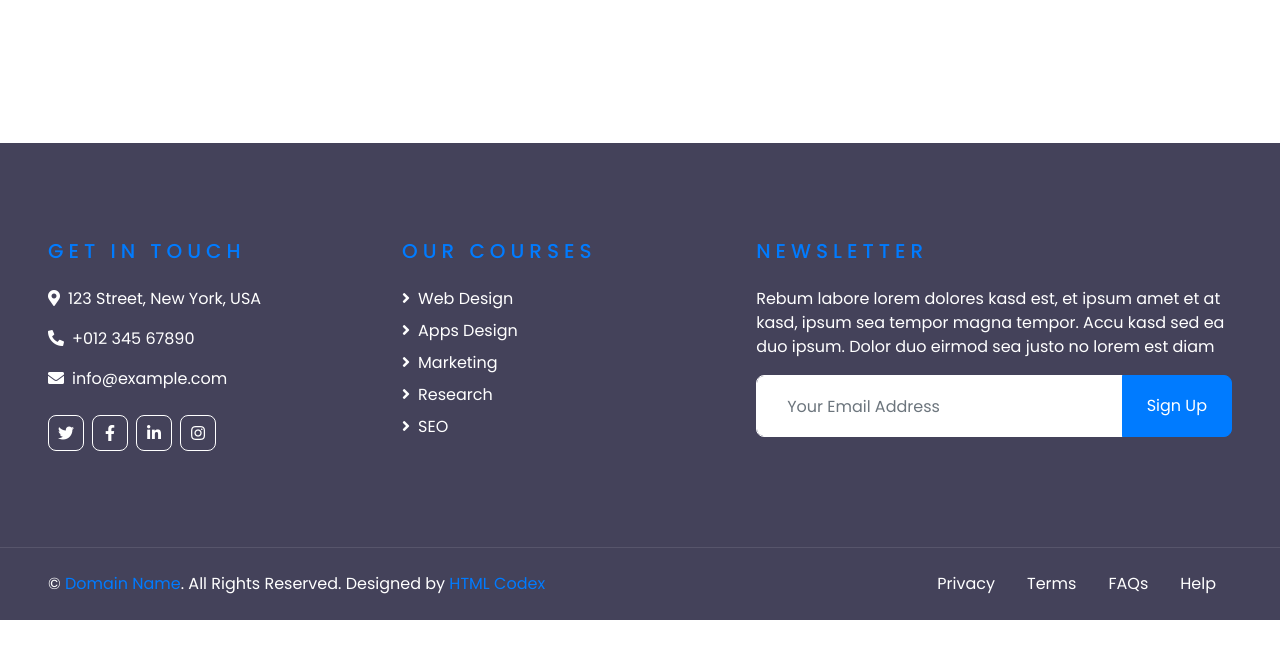
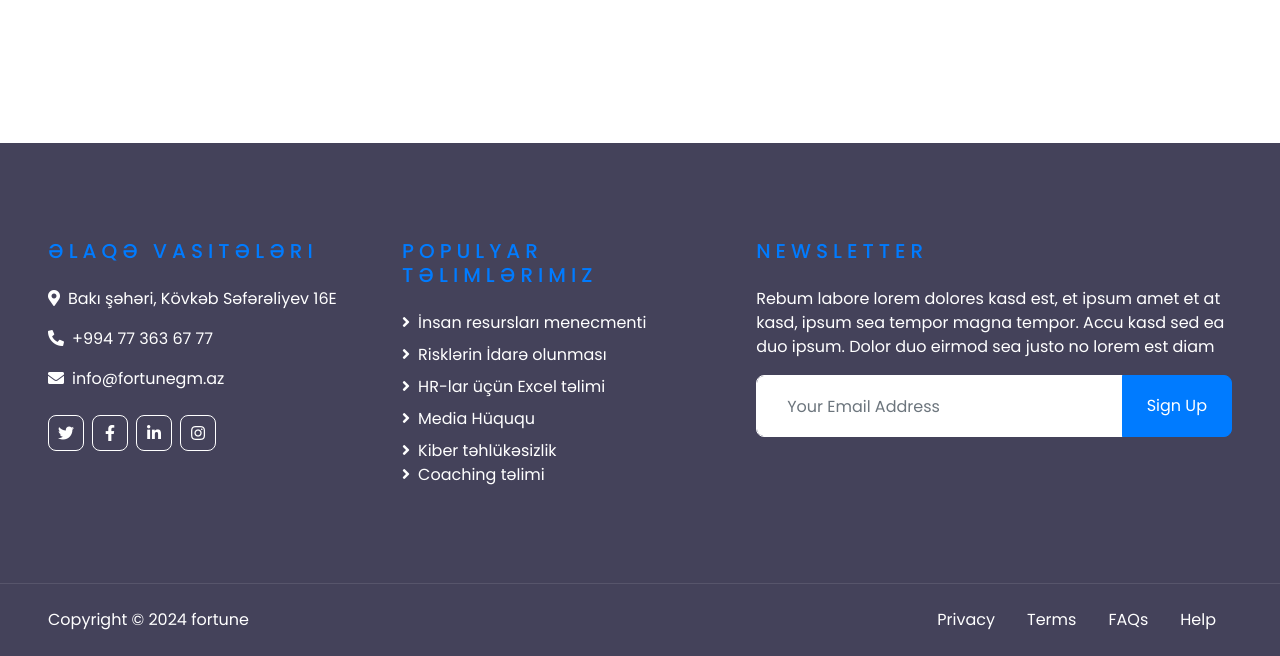
Before and after one commit to Orxan-Ibrahimov/GMC, a Laravel app: page /about in a window 1280 px wide. Shown: the part 2680-3336 px from the top of the page. Before the commit the page ends 3300 px from the top, so only its background shows below. Run offline with Laravel 10, Linux system fonts and the light colour scheme; some libraries are stand-ins or nearby versions.

Commit message:
LayoutContensFilled

```diff
--- a/resources/views/layout/partials/footer.blade.php
+++ b/resources/views/layout/partials/footer.blade.php
@@ -3,10 +3,10 @@
         <div class="col-lg-7 col-md-12">
             <div class="row">
                 <div class="col-md-6 mb-5">
-                    <h5 class="text-info text-uppercase mb-4" style="letter-spacing: 5px;">Get In Touch</h5>
-                    <p><i class="fa fa-map-marker-alt mr-2"></i>123 Street, New York, USA</p>
-                    <p><i class="fa fa-phone-alt mr-2"></i>+012 345 67890</p>
-                    <p><i class="fa fa-envelope mr-2"></i>info@example.com</p>
+                    <h5 class="text-info text-uppercase mb-4" style="letter-spacing: 5px;">Əlaqə vasitələri</h5>
+                    <p><i class="fa fa-map-marker-alt mr-2"></i>Bakı şəhəri, Kövkəb Səfərəliyev 16E</p>
+                    <p><i class="fa fa-phone-alt mr-2"></i>+994 77 363 67 77</p>
+                    <p><i class="fa fa-envelope mr-2"></i>info@fortunegm.az</p>
                     <div class="d-flex justify-content-start mt-4">
                         <a class="btn btn-outline-light btn-square mr-2" href="#"><i class="fab fa-twitter"></i></a>
                         <a class="btn btn-outline-light btn-square mr-2" href="#"><i class="fab fa-facebook-f"></i></a>
@@ -15,13 +15,14 @@
                     </div>
                 </div>
                 <div class="col-md-6 mb-5">
-                    <h5 class="text-info text-uppercase mb-4" style="letter-spacing: 5px;">Our Courses</h5>
+                    <h5 class="text-info text-uppercase mb-4" style="letter-spacing: 5px;">Populyar Təlimlərimiz</h5>
                     <div class="d-flex flex-column justify-content-start">
-                        <a class="text-white mb-2" href="#"><i class="fa fa-angle-right mr-2"></i>Web Design</a>
-                        <a class="text-white mb-2" href="#"><i class="fa fa-angle-right mr-2"></i>Apps Design</a>
-                        <a class="text-white mb-2" href="#"><i class="fa fa-angle-right mr-2"></i>Marketing</a>
-                        <a class="text-white mb-2" href="#"><i class="fa fa-angle-right mr-2"></i>Research</a>
-                        <a class="text-white" href="#"><i class="fa fa-angle-right mr-2"></i>SEO</a>
+                        <a class="text-white mb-2" href="#"><i class="fa fa-angle-right mr-2"></i>İnsan resursları menecmenti</a>
+                        <a class="text-white mb-2" href="#"><i class="fa fa-angle-right mr-2"></i>Risklərin İdarə olunması</a>
+                        <a class="text-white mb-2" href="#"><i class="fa fa-angle-right mr-2"></i>HR-lar üçün Excel təlimi</a>
+                        <a class="text-white mb-2" href="#"><i class="fa fa-angle-right mr-2"></i>Media Hüququ</a>
+                        <a class="text-white" href="#"><i class="fa fa-angle-right mr-2"></i>Kiber təhlükəsizlik</a>
+                        <a class="text-white" href="#"><i class="fa fa-angle-right mr-2"></i>Coaching təlimi</a>
                     </div>
                 </div>
             </div>
@@ -44,8 +45,7 @@
 <div class="container-fluid bg-dark text-white border-top py-4 px-sm-3 px-md-5" style="border-color: rgba(256, 256, 256, .1) !important;">
     <div class="row">
         <div class="col-lg-6 text-center text-md-left mb-3 mb-md-0">
-            <p class="m-0 text-white">&copy; <a href="#" class="text-info">Domain Name</a>. All Rights Reserved. Designed by <a href="https://htmlcodex.com" class="text-info">HTML Codex</a>
-            </p>
+            <p class="m-0 text-white">Copyright © 2024 fortune</p>
         </div>
         <div class="col-lg-6 text-center text-md-right">
             <ul class="nav d-inline-flex">
--- a/resources/views/layout/partials/navbar.blade.php
+++ b/resources/views/layout/partials/navbar.blade.php
@@ -2,23 +2,16 @@
     <div class="row border-top px-xl-5">
         <div class="col-lg-3 d-none d-lg-block">
             <a class="d-flex align-items-center justify-content-between bg-secondary w-100 text-decoration-none" data-toggle="collapse" href="#navbar-vertical" style="height: 67px; padding: 0 30px;">
-                    <h5 class="text-info m-0"><i class="fa fa-book-open mr-2"></i>Subjects</h5>
+                <h5 class="text-info m-0"><i class="fa fa-book-open mr-2"></i>Təlim Növləri</h5>
                 <i class="fa fa-angle-down text-info"></i>
             </a>
             <nav class="collapse position-absolute navbar navbar-vertical navbar-light align-items-start p-0 border border-top-0 border-bottom-0 bg-light" id="navbar-vertical" style="width: calc(100% - 30px); z-index: 9;">
                 <div class="navbar-nav w-100">
-                        <div class="nav-item dropdown">
-                            <a href="#" class="nav-link" data-toggle="dropdown">Web Design <i class="fa fa-angle-down float-right mt-1"></i></a>
-                            <div class="dropdown-menu position-absolute bg-secondary border-0 rounded-0 w-100 m-0">
-                                <a href="" class="dropdown-item">HTML</a>
-                                <a href="" class="dropdown-item">CSS</a>
-                                <a href="" class="dropdown-item">jQuery</a>
-                            </div>
-                        </div>
-                        <a href="" class="nav-item nav-link">Apps Design</a>
-                        <a href="" class="nav-item nav-link">Marketing</a>
-                        <a href="" class="nav-item nav-link">Research</a>
-                        <a href="" class="nav-item nav-link">SEO</a>
+                    <a href="" class="nav-item nav-link">İnsan Resursları</a>
+                    <a href="" class="nav-item nav-link">Risklərin İdarəsi</a>
+                    <a href="" class="nav-item nav-link">Kiber Təhlükəsizlik</a>
+                    <a href="" class="nav-item nav-link">Coaching</a>
+                    <a href="" class="nav-item nav-link">Marketinq</a>
                 </div>
             </nav>
         </div>
--- a/resources/views/layout/partials/topbar.blade.php
+++ b/resources/views/layout/partials/topbar.blade.php
@@ -9,8 +9,8 @@
                 <div class="d-inline-flex align-items-center">
                     <i class="fa fa-2x fa-map-marker-alt text-info mr-3"></i>
                     <div class="text-left">
-                        <h6 class="font-weight-semi-bold mb-1">Our Office</h6>
-                        <small>123 Street, New York, USA</small>
+                        <h6 class="font-weight-semi-bold mb-1">Əsas Ofisimiz</h6>
+                        <small>Bakı şəhəri, Kövkəb Səfərəliyev 16E</small>
                     </div>
                 </div>
             </div>
@@ -18,8 +18,8 @@
                 <div class="d-inline-flex align-items-center">
                     <i class="fa fa-2x fa-envelope text-info mr-3"></i>
                     <div class="text-left">
-                        <h6 class="font-weight-semi-bold mb-1">Email Us</h6>
-                        <small>info@example.com</small>
+                        <h6 class="font-weight-semi-bold mb-1">Email Ünvanı</h6>
+                        <small>info@fortunegm.az</small>
                     </div>
                 </div>
             </div>
@@ -27,8 +27,8 @@
                 <div class="d-inline-flex align-items-center">
                     <i class="fa fa-2x fa-phone text-info mr-3"></i>
                     <div class="text-left">
-                        <h6 class="font-weight-semi-bold mb-1">Call Us</h6>
-                        <small>+012 345 6789</small>
+                        <h6 class="font-weight-semi-bold mb-1">Mobil</h6>
+                        <small>+994 77 363 67 77</small>
                     </div>
                 </div>
             </div>
```
Lines whose indentation alone changed are shown as unchanged.
